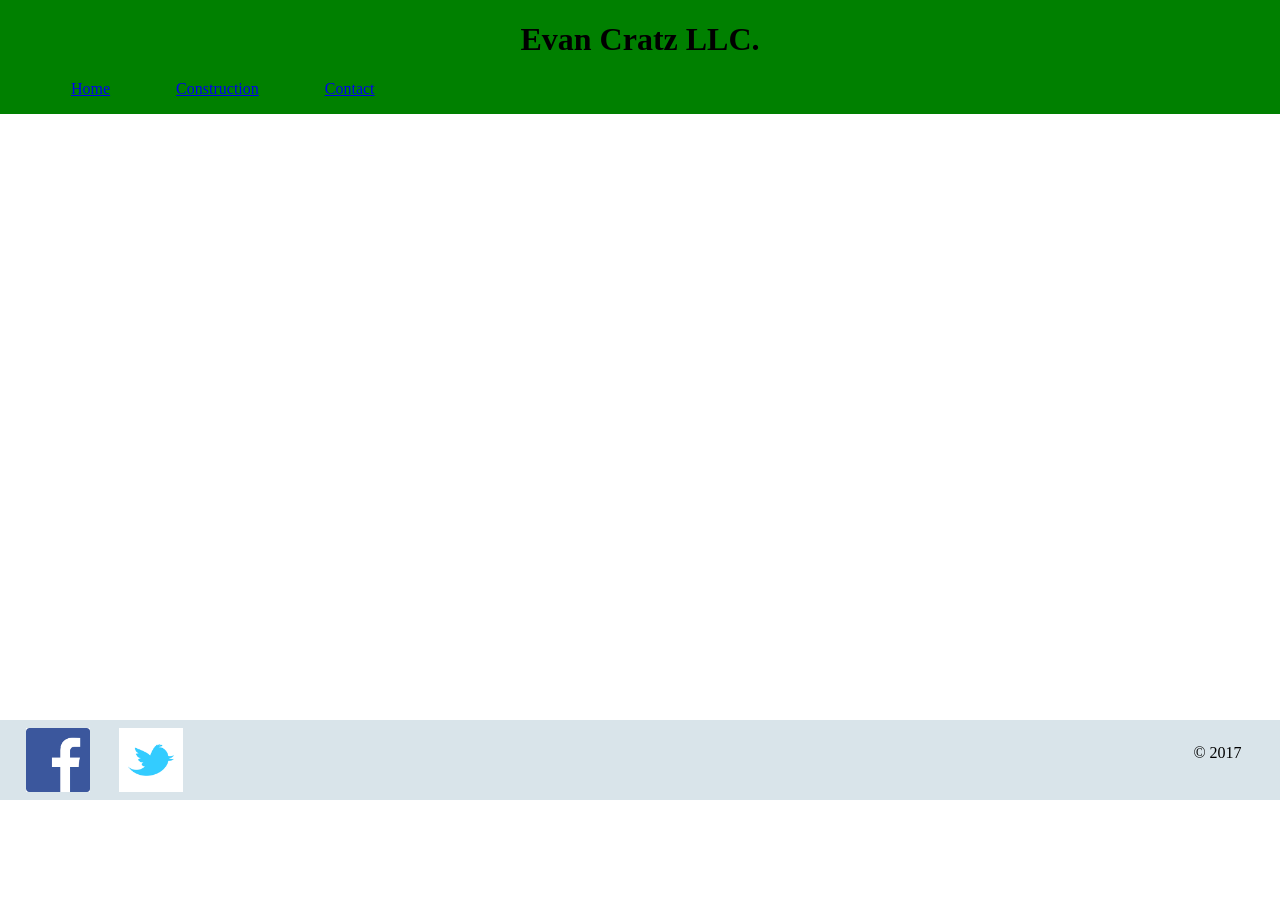
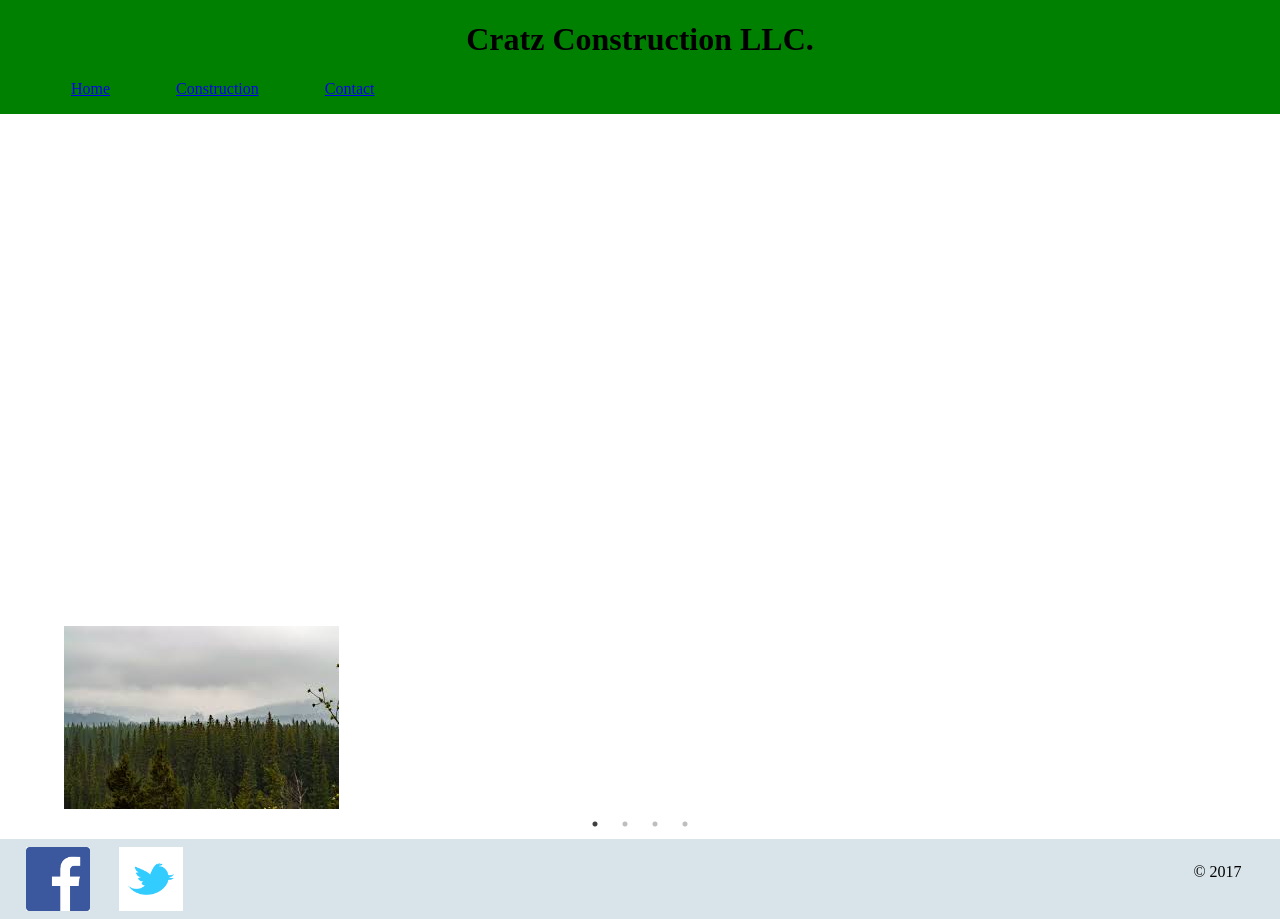
Before and after one commit to BrettLaguerra/Evan-LLC, a plain HTML site: page furniture.html in a window 1280 px wide. Before the commit the page ends 800 px from the top, so only its background shows below. Drawn offline with Linux system fonts and the light colour scheme.

Commit message:
Carousel update and Arrows disbaled

```diff
--- a/CSS/style.css
+++ b/CSS/style.css
@@ -1,6 +1,13 @@
 /*******************************************
 UNIVERSAL
 ********************************************/
+
+/*Use this to hide scrollbars on webpages*/
+::-webkit-scrollbar {
+    width: 0px;
+		height: 0px;
+    background: transparent; /* make scrollbar transparent */
+}
 
 .main-header {
 	background-color: green;
@@ -66,6 +73,10 @@ CONSTRUCTION/FURNITURE
 ********************************************/
 
 .carousel {
+	margin: 40% 5% 0 5%;
+}
+
+.nav {
 
 }
 
@@ -80,6 +91,7 @@ CONTACT
 
 .contact-form{
   margin: 50% 7% 0 7%;
+	border: none;
 }
 
 .contact-form-label {
@@ -96,6 +108,14 @@ CONTACT
 
 button {
   margin: 3% 0 0 35%;
+}
+
+#contact {
+	background-color: black;
+}
+
+.contact-form label{
+	color: white;
 }
 
 /*******************************************
--- a/furniture.html
+++ b/furniture.html
@@ -2,11 +2,21 @@
 <html>
   <head>
     <link rel="stylesheet" href="CSS/style.css"></link>
+    <link rel="stylesheet" type="text/css" href="slick-1.8.0/slick/slick.css"/>
+    <link rel="stylesheet" type="text/css" href="slick-1.8.0/slick/slick-theme.css"/>
+    <script type="text/javascript">//disable browser arrow keys
+      window.addEventListener("keydown", function(e) {
+        // space and arrow keys
+        if([32, 37, 38, 39, 40].indexOf(e.keyCode) > -1) {
+          e.preventDefault();
+        }
+      }, false);
+    </script>
   </head>
   <body>
 
     <header class="main-header">
-			<h1>Evan Cratz LLC.</h1>
+			<h1>Cratz Construction LLC.</h1>
       <nav class="nav">
         <ul>
           <li><a href="index.html">Home</a></li>
@@ -16,16 +26,12 @@
       </nav>
 	   </header>
 
-  <div class="scroll">
-    <ul>
-      <li></li>
-      <li></li>
-      <li></li>
-    </ul>
-  </div>
-
-  <div class="gallery">
-  </div>
+     <div class="carousel">
+        <div class="item"><img src="img/treetops.jpg"></img></div>
+        <div class="item"><img src="img/treetops.jpg"></img></div>
+        <div class="item"><img src="img/treetops.jpg"></img></div>
+        <div class="item"><img src="img/treetops.jpg"></img></div>
+     </div>
 
   <footer class="footer">
 
@@ -34,5 +40,19 @@
     <p>© 2017</p>
 
   </footer>
+  <script src="JS/jquery-3.2.1.min.js"></script>
+  <script type="text/javascript" src="slick-1.8.0/slick/slick.min.js"></script>
+  <script type="text/javascript">
+    $(document).ready(function(){
+      $('.carousel').slick({
+        //Fade and Dots features
+        dots: true,
+        infinite: true,
+        speed: 500,
+        fade: true,
+        cssEase: 'linear'
+      });
+    });
+  </script>
   </body>
 </html>
```
Also changed, not shown: construction.html (+15 -2 lines), contact.html (+10 -2 lines), index.html (+9 -1 lines), con.html (deleted).
